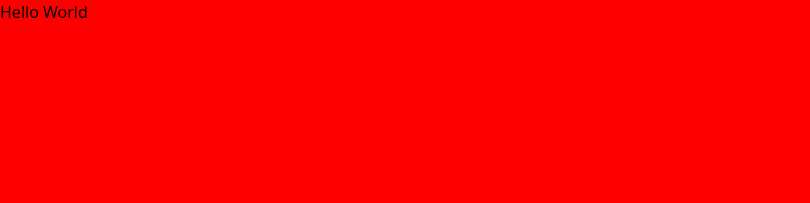
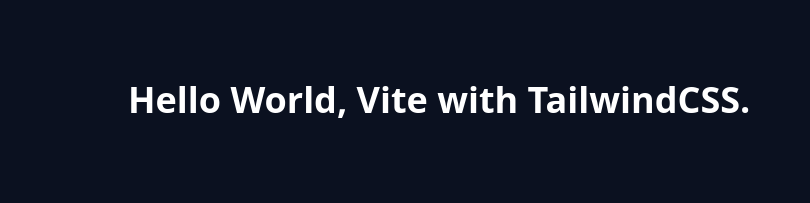
Before and after one commit to sashilshrestha/Tailwind-Boilerplate, a website built with Vite: page src/index.html in a window 1280 px wide. Shown: the whole page, without its empty margins (0-810 px from the left). Built offline with nearby package versions, Linux system fonts and the light colour scheme.

Commit message:
Intro page setup

```diff
--- a/src/index.html
+++ b/src/index.html
@@ -6,7 +6,11 @@
         <title>Home</title>
     </head>
     <body>
-        <h1>Hello World</h1>
+        <main id="home">
+            <h1 class="text-4xl font-extrabold">
+                Hello World, Vite with TailwindCSS.
+            </h1>
+        </main>
     </body>
     <script type="module" src="./js/main.js"></script>
 </html>
--- /dev/null
+++ b/src/styles/global/template/home.scss
@@ -0,0 +1,3 @@
+#home {
+    padding: 5rem 8rem;
+}
--- a/src/styles/main.scss
+++ b/src/styles/main.scss
@@ -1,3 +1,5 @@
+@import './global/template/home.scss';
 body {
-    background-color: red;
+    background-color: #0b1120;
+    color: #ffffff;
 }
```
Also changed, not shown: src/styles/global/tailwind-compiled.css.
